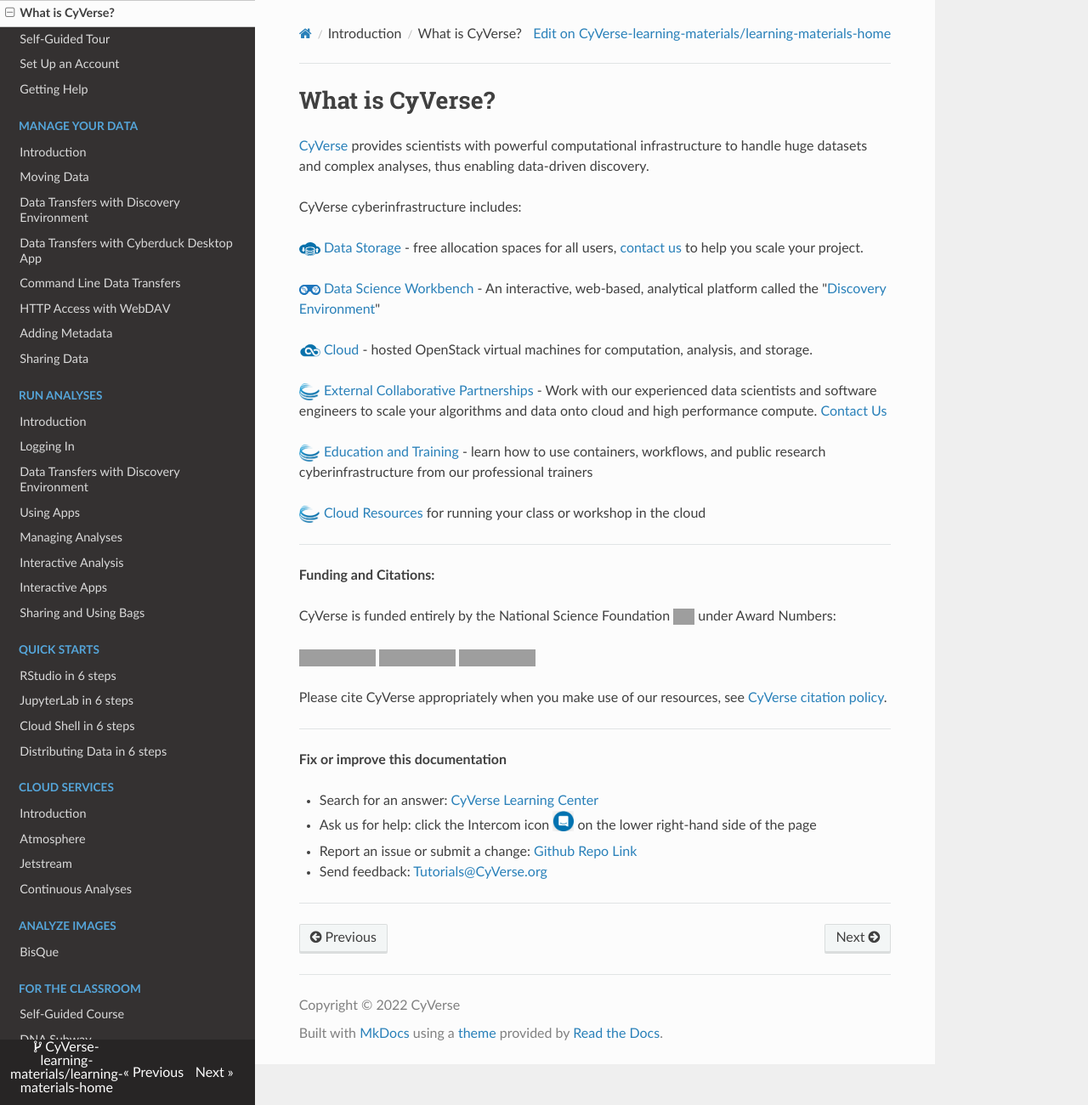
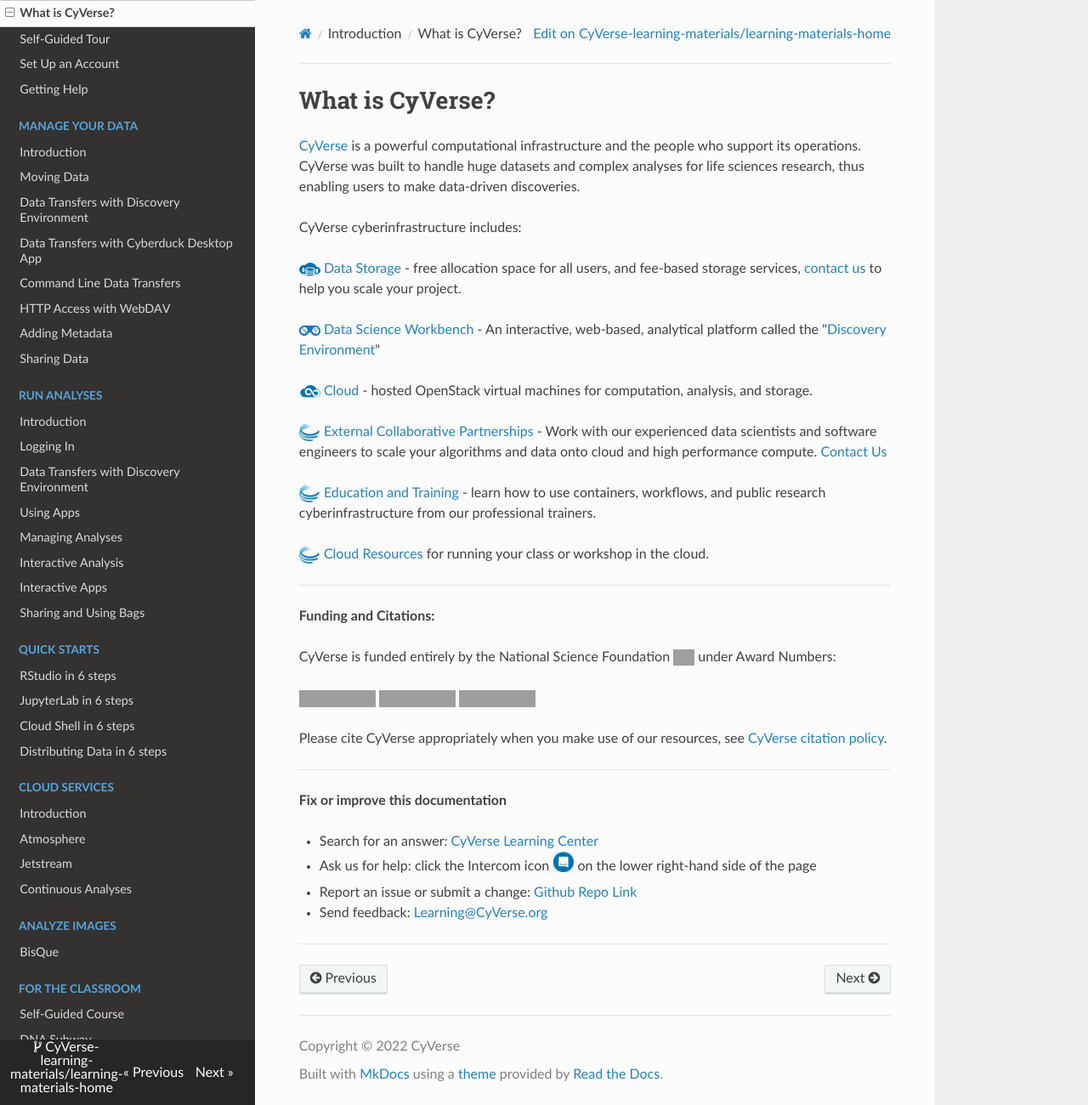
Before and after one commit to CyVerse-learning-materials/learning-materials-home, an MkDocs documentation site: the page built from docs/what_is_cyverse.md, in a window 1280 px wide and 1300 px high. Shown: the whole window at 85% size. Built offline with MkDocs 1.6.1, drawn with Linux system fonts in a browser that asks for light colours; nearby versions of some CDN libraries; a script that is not in the unit is left out; grey boxes are pictures that could not be loaded.

Commit message:
Word edits, revised What Is CyVerse para
Changed What Is CyVerse? paragraph; changed Send feedback email to Learning (not Tutorials), consistency edits.

```diff
--- a/docs/what_is_cyverse.md
+++ b/docs/what_is_cyverse.md
@@ -1,6 +1,6 @@
 # What is CyVerse?
 
-[CyVerse](https://cyverse.org) provides scientists with powerful computational infrastructure to handle huge datasets and complex analyses, thus enabling data-driven discovery.
+[CyVerse](https://cyverse.org) is a powerful computational infrastructure and the people who support its operations. CyVerse was built to handle huge datasets and complex analyses for life sciences research, thus enabling users to make data-driven discoveries.
 
 CyVerse cyberinfrastructure includes:
 
@@ -9,7 +9,7 @@
 [atmo]: assets/atmosphere/cacao-04.png
 [ball]: assets/de/logos/cyverse_ball_2022.png
 
-[![][data]{width=25}](https://cyverse.org/data-store){target=_blank} [Data Storage](https://cyverse.org/data-store){target=_blank} - free allocation spaces for all users, [contact us](https://user.cyverse.org/requests/2){target=_blank} to help you scale your project.
+[![][data]{width=25}](https://cyverse.org/data-store){target=_blank} [Data Storage](https://cyverse.org/data-store){target=_blank} - free allocation space for all users, and fee-based storage services, [contact us](https://user.cyverse.org/requests/2){target=_blank} to help you scale your project.
 
 [![][de]{width=25}](https://user.cyverse.org/services/2){target=_blank} [Data Science Workbench](https://user.cyverse.org/services/2){target=_blank}  - An interactive, web-based, analytical platform called the "[Discovery Environment](https://de.cyverse.org){target=_blank}"
 
@@ -17,9 +17,9 @@
 
 [![][ball]{width=25}](https://cyverse.org/ecp){target=_blank} [External Collaborative Partnerships](https://cyverse.org/ecp){target=_blank} - Work with our experienced data scientists and software engineers to scale your algorithms and data onto cloud and high performance compute. [Contact Us](https://user.cyverse.org/requests/3)
 
-[![][ball]{width=25}](https://cyverse.org/teach){target=_blank} [Education and Training](https://cyverse.org/teach){target=_blank} - learn how to use containers, workflows, and public research cyberinfrastructure from our professional trainers
+[![][ball]{width=25}](https://cyverse.org/teach){target=_blank} [Education and Training](https://cyverse.org/teach){target=_blank} - learn how to use containers, workflows, and public research cyberinfrastructure from our professional trainers.
 
-[![][ball]{width=25}](https://user.cyverse.org/requests/8){target=_blank} [Cloud Resources](https://user.cyverse.org/requests/8){target=_blank} for running your class or workshop in the cloud
+[![][ball]{width=25}](https://user.cyverse.org/requests/8){target=_blank} [Cloud Resources](https://user.cyverse.org/requests/8){target=_blank} for running your class or workshop in the cloud.
 
 -----------------------------------------------------------------------
 
@@ -41,6 +41,6 @@
     click the Intercom icon ![Intercom](assets/intercom.png){ width="25" } on the lower right-hand side of the page
   - Report an issue or submit a change:
     [Github Repo Link](https://github.com/cyverse-learning-materials/)
-  - Send feedback: <Tutorials@CyVerse.org>
+  - Send feedback: <Learning@CyVerse.org>
 
 ------------------------------------------------------------------------
```
